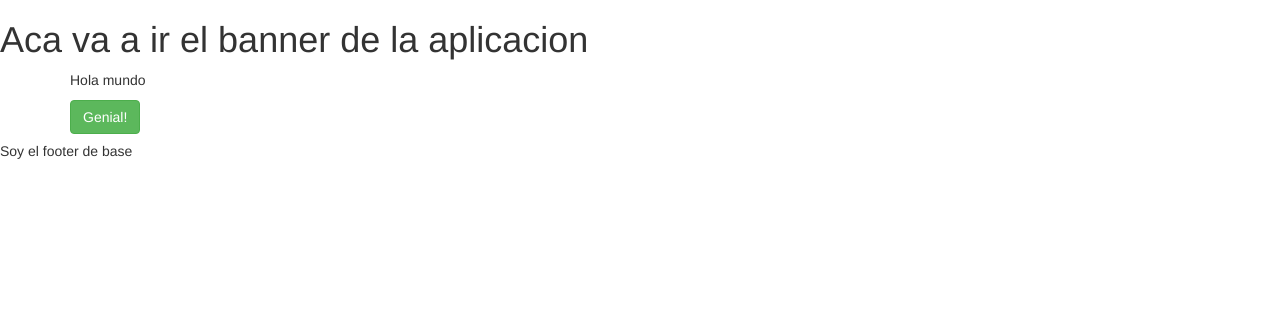
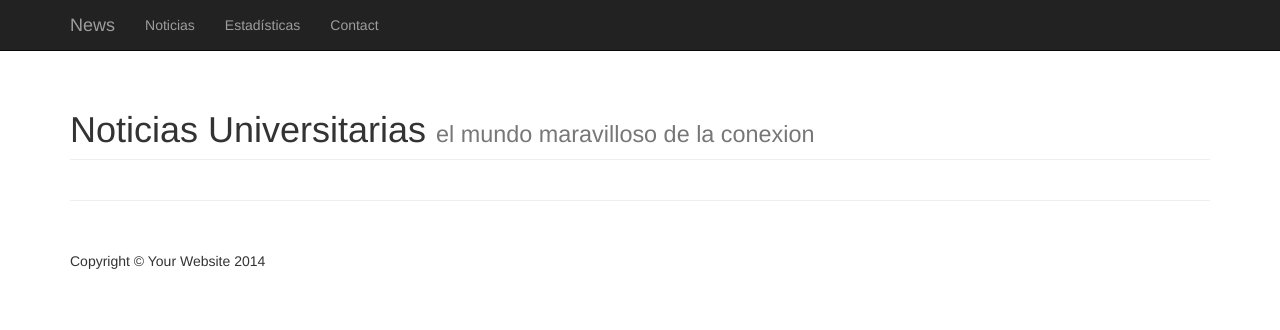
Before and after one commit to ezequiellagos/UniNews_2017, a Django app: page /news/ in a window 1280 px wide. Shown: the top 330 px of the page. Run offline with Django 3.2, Linux system fonts and the light colour scheme; some libraries are stand-ins or nearby versions.

Commit message:
Se crean templates para web

```diff
--- a/UniNews/news/templates/news/base.html
+++ b/UniNews/news/templates/news/base.html
@@ -4,33 +4,93 @@
 <head>
 	<meta charset="UTF-8">
 	<title>{% block title %} Document {% endblock %}</title>
+
     <link rel="stylesheet" href="{% static 'css/bootstrap.min.css' %}">
-    <link rel="stylesheet" href="{% static 'css/bootstrap-theme.min.css' %}">
+    <link rel="stylesheet" href="{% static 'css/3-col-portfolio.css' %}">
+
+    <!-- HTML5 Shim and Respond.js IE8 support of HTML5 elements and media queries -->
+    <!-- WARNING: Respond.js doesn't work if you view the page via file:// -->
+    <!--[if lt IE 9]>
+        <script src="https://oss.maxcdn.com/libs/html5shiv/3.7.0/html5shiv.js"></script>
+        <script src="https://oss.maxcdn.com/libs/respond.js/1.4.2/respond.min.js"></script>
+    <![endif]-->
+
     {% block css %} {% endblock %}
+    <!-- Temporary navbar container fix -->
 
 </head>
 <body>
-    {% block header %}
-    {% include 'news/header.html'  %}
+
+    {% block navigation %}
+    <!-- Navigation -->
+    <nav class="navbar navbar-inverse navbar-fixed-top" role="navigation">
+        <div class="container">
+            <!-- Brand and toggle get grouped for better mobile display -->
+            <div class="navbar-header">
+                <button type="button" class="navbar-toggle" data-toggle="collapse" data-target="#bs-example-navbar-collapse-1">
+                    <span class="sr-only">Toggle navigation</span>
+                    <span class="icon-bar"></span>
+                    <span class="icon-bar"></span>
+                    <span class="icon-bar"></span>
+                </button>
+                <span class="navbar-brand">News</span>
+            </div>
+            <!-- Collect the nav links, forms, and other content for toggling -->
+            <div class="collapse navbar-collapse" id="bs-example-navbar-collapse-1">
+                <ul class="nav navbar-nav">
+                    <li>
+                        <a href="{% url 'index' %}">Noticias</a>
+                    </li>
+                    <li>
+                        <a href="{% url 'estadisticas' %}">Estadísticas</a>
+                    </li>
+                    <li>
+                        <a href="#">Contact</a>
+                    </li>
+                </ul>
+            </div>
+            <!-- /.navbar-collapse -->
+        </div>
+        <!-- /.container -->
+    </nav>
     {% endblock %}
 
     {% block content %}
-    <div class="container">
-        <div class="row">
-            <div class="col-md-12">
-                <p>Hola mundo</p>
-                <span class="btn btn-success">Genial!</span>
-            </div>
-        </div>
-    </div>
+
     {% endblock %}
 
     {% block footer %}
-    <h5>Soy el footer de base</h5>
+        <!-- Footer -->
+        <footer>
+            <div class="row">
+                <div class="col-lg-12">
+                    <p>Copyright &copy; Your Website 2014</p>
+                </div>
+            </div>
+            <!-- /.row -->
+        </footer>
+
+        </div>
+    <!-- /.container -->
+
     {% endblock %}
 
-    <script src="{% static 'js/jquery-3.2.1.min.js' %}"></script>
+    <script src="{% static 'js/jquery.js' %}"></script>
     <script src="{% static 'js/bootstrap.min.js' %}"></script>
+
+    <script>
+        <!-- Coloca todas las clases juan a una misma altura -->
+        $(document).ready(function() {
+            var heights = $(".juan").map(function() {
+                return $(this).height();
+            }).get(),
+
+            maxHeight = Math.max.apply(null, heights);
+
+            $(".juan").height(maxHeight);
+        });
+    </script>
+
     {% block js %} {% endblock %}
 </body>
 </html>
--- a/UniNews/news/templates/news/header.html
+++ b/UniNews/news/templates/news/header.html
@@ -1 +1,25 @@
-<h1>Aca va a ir el banner de la aplicacion</h1>
+<!-- Navigation -->
+    <nav class="navbar fixed-top navbar-toggleable-md navbar-inverse bg-inverse">
+        <button class="navbar-toggler navbar-toggler-right" type="button" data-toggle="collapse" data-target="#navbarExample" aria-controls="navbarExample" aria-expanded="false" aria-label="Toggle navigation">
+            <span class="navbar-toggler-icon"></span>
+        </button>
+        <div class="container">
+            <a class="navbar-brand" href="#">Start Bootstrap</a>
+            <div class="collapse navbar-collapse" id="navbarExample">
+                <ul class="navbar-nav ml-auto">
+                    <li class="nav-item active">
+                        <a class="nav-link" href="#">Home <span class="sr-only">(current)</span></a>
+                    </li>
+                    <li class="nav-item">
+                        <a class="nav-link" href="#">About</a>
+                    </li>
+                    <li class="nav-item">
+                        <a class="nav-link" href="#">Services</a>
+                    </li>
+                    <li class="nav-item">
+                        <a class="nav-link" href="#">Contact</a>
+                    </li>
+                </ul>
+            </div>
+        </div>
+    </nav>cacion</h1>
--- a/UniNews/news/templates/news/index.html
+++ b/UniNews/news/templates/news/index.html
@@ -3,3 +3,49 @@
 {% block title %}
 Noticias Universitarias
 {% endblock %}
+
+{% block content %}
+
+<!-- Page Content -->
+    <div class="container">
+
+        <!-- Page Header -->
+        <div class="row">
+            <div class="col-lg-12">
+                <h1 class="page-header">Noticias Universitarias
+                    <small>el mundo maravilloso de la conexion</small>
+                </h1>
+            </div>
+        </div>
+        <!-- /.row -->
+
+        <!-- Projects Row -->
+        <div class="row">
+            <div class="">
+                {% for noticia in ultimas_noticias %}
+                    <div class="col-md-4 portfolio-item juan">
+                        <div class="col-md-12">
+                            <a href="{% url 'detalle' noticia.id_noticia %}" target="_blank">
+                                <img class="img-responsive img-rounded center-block " style="height: 250px; width: 350px;" src="{{ noticia.link_recurso }}" alt="{{ noticia.titulo }}">
+                            </a>
+                        </div>
+
+                        <div class="col-md-12">
+                            <h3 class="text-justify">
+                                <a href="{% url 'detalle' noticia.id_noticia %}" target="_blank" style="text-decoration: none;">{{ noticia.titulo }}</a>
+                            </h3>
+                        </div>
+
+                        <div class="col-md-12">
+                            <center><strong>{{ noticia.id_universidad.nombre }}</strong></center>
+                            <p class="text-justify">{{ noticia.bajada }}</p>
+                        </div>
+                    </div>
+                {% endfor %}
+            </div>
+        </div>
+        <!-- /.row -->
+
+        <hr>
+
+{% endblock %}
```
Also changed, not shown: UniNews/news/templates/news/categoria.html (added, +16 -0 lines), UniNews/news/templates/news/detalle.html (added, +17 -0 lines), UniNews/news/templates/news/estadisticas.html (added, +16 -0 lines), UniNews/news/templates/news/region.html (added, +16 -0 lines).
